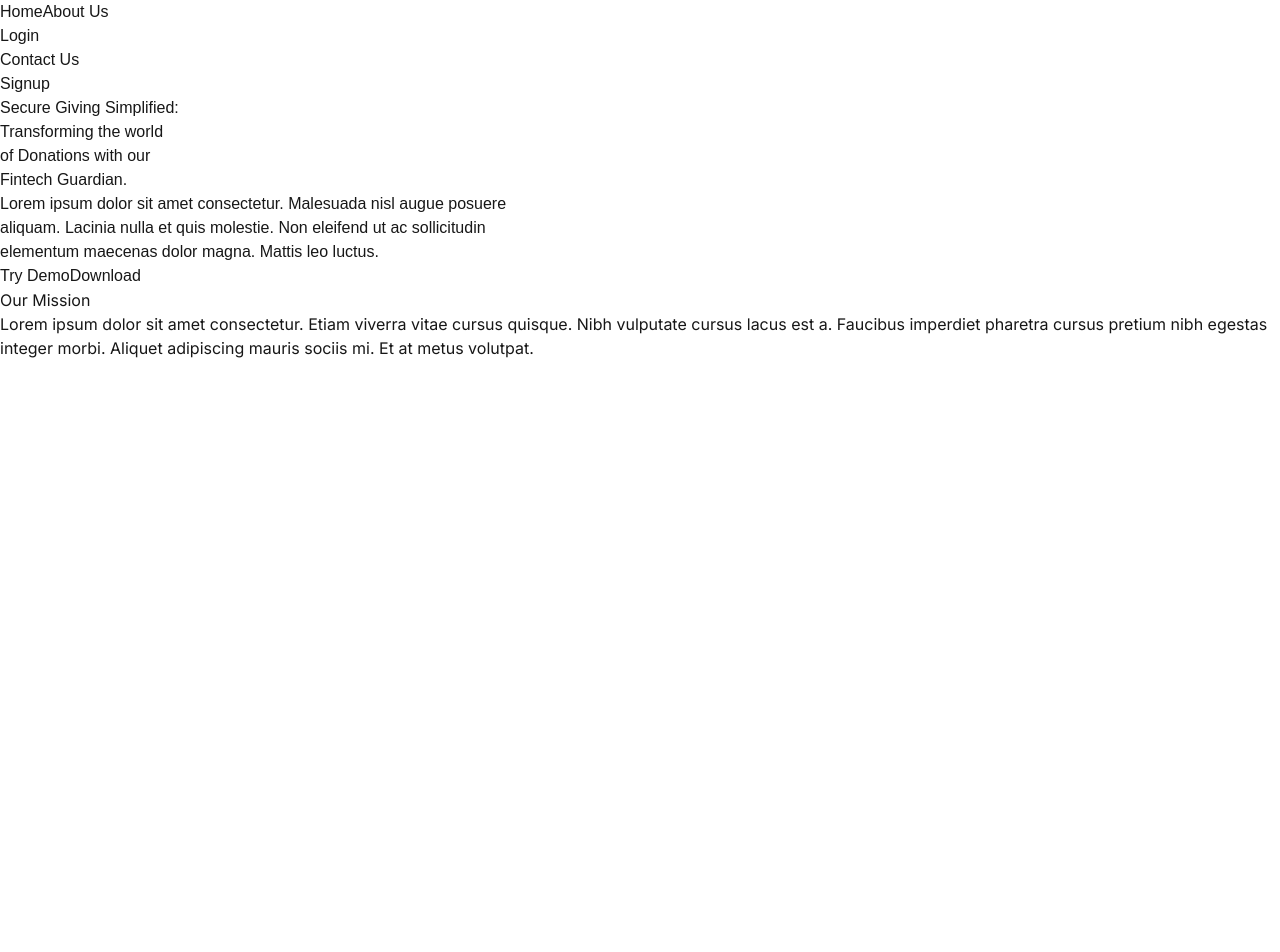
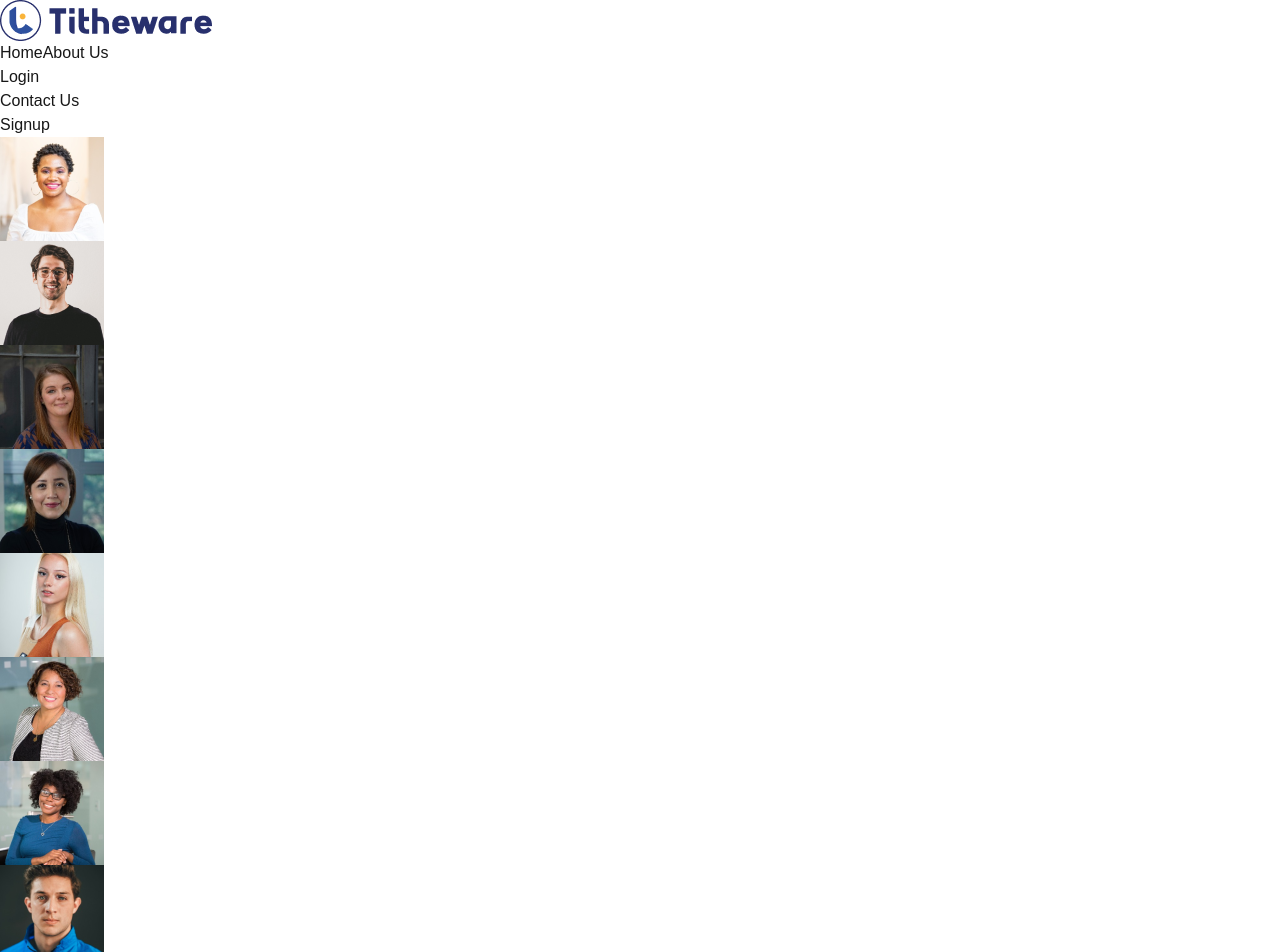
Before and after one commit to Rachkem01/website, a Next.js app: page / in a window 1280 px wide. Shown: the top 952 px of the page. Before the commit the page ends 800 px from the top, so only its background shows below. Built offline with nearby package versions, Linux system fonts and the light colour scheme.

Commit message:
image optimization

```diff
--- a/next.config.mjs
+++ b/next.config.mjs
@@ -4,7 +4,11 @@ const nextConfig = {
   trailingSlash:true,
   skipTrailingSlashRedirect:true,
   distDir:'dist',
+  images:{
+    unoptimized:true
+    },
+  }
 
-};
+;
 
 export default nextConfig;
--- a/src/app/home/page.js
+++ b/src/app/home/page.js
@@ -16,7 +16,7 @@ const Home = () => {
 
     <div>
        <Nav/>
-      {/* <Gallery/> */}
+       <Gallery/>
     <section className=' absolute top-[169px] w-[811px] h-[499px]  left-[48px] flex ' >
     <div>
 
--- a/src/components/Gallery.jsx
+++ b/src/components/Gallery.jsx
@@ -27,27 +27,27 @@ import image19 from '@/public/Rectangle 22.png'
 const Gallery = () => {
   return (
     <div className=' absolute grid grid-cols-5 gap-[8px] w-[552px] h-[440px] left-[701px] top-[169px]  '>
-    <Image className=" w-[104px] h-[104px]" src='@/public/Rectangle 1.png' alt = 'img'/>
-    <Image className=" w-[104px] h-[104px]" src='@/public/Rectangle 4.png' alt = 'img'/>
-    {/* <Image className=" w-[104px] h-[104px]" src={image2} alt = 'img'/>
-    <Image className=" w-[104px] h-[104px]" src={image3} alt = 'img'/>
-    <Image className=" w-[104px] h-[104px]" src={image4} alt = 'img'/>
-    <Image className=" w-[104px] h-[104px]" src={image5} alt = 'img'/>
-    <Image className=" w-[104px] h-[104px]" src={image6} alt = 'img'/>
-    <Image className=" w-[104px] h-[104px]" src={image7} alt = 'img'/>
-    <Image className=" w-[104px] h-[104px]" src={image8} alt = 'img'/>
-    <Image className=" w-[104px] h-[104px]" src={image9} alt = 'img'/>
-    <Image className=" w-[104px] h-[104px]" src={image10} alt = 'img'/>
-    <Image className=" w-[104px] h-[104px]" src={image11} alt = 'img'/>
-    <Image className=" w-[104px] h-[104px]" src={image12} alt = 'img'/>
-    <Image className=" w-[104px] h-[104px]" src={image13} alt = 'img'/>
-    <Image className=" w-[104px] h-[104px]" src={image14} alt = 'img'/>
-    <Image className=" w-[104px] h-[104px]" src={image15} alt = 'img'/>
-    <Image className=" w-[104px] h-[104px]" src={image16} alt = 'img'/>
-    <Image className=" w-[104px] h-[104px]" src={image17} alt = 'img'/>
-    <Image className=" w-[104px] h-[104px]" src={image18} alt = 'img'/>
+    <Image className=" w-[104px] h-[104px]" src={imageI} alt = 'Image'/>
+    <Image className=" w-[104px] h-[104px]" src={image1}alt = 'Image'/>
+    <Image className=" w-[104px] h-[104px]" src={image2} alt = 'Image'/>
+    <Image className=" w-[104px] h-[104px]" src={image3} alt = 'Image'/>
+    <Image className=" w-[104px] h-[104px]" src={image4} alt = 'Image'/>
+    <Image className=" w-[104px] h-[104px]" src={image5} alt = 'Image'/>
+    <Image className=" w-[104px] h-[104px]" src={image6} alt = 'Image'/>
+    <Image className=" w-[104px] h-[104px]" src={image7} alt = 'Image'/>
+    <Image className=" w-[104px] h-[104px]" src={image8} alt = 'Image'/>
+    <Image className=" w-[104px] h-[104px]" src={image9} alt = 'Image'/>
+    <Image className=" w-[104px] h-[104px]" src={image10} alt = 'Image'/>
+    <Image className=" w-[104px] h-[104px]" src={image11} alt = 'Image'/>
+    <Image className=" w-[104px] h-[104px]" src={image12} alt = 'Image'/>
+    <Image className=" w-[104px] h-[104px]" src={image13} alt = 'Image'/>
+    <Image className=" w-[104px] h-[104px]" src={image14} alt = 'Image'/>
+    <Image className=" w-[104px] h-[104px]" src={image15} alt = 'Image'/>
+    <Image className=" w-[104px] h-[104px]" src={image16} alt = 'Image'/>
+    <Image className=" w-[104px] h-[104px]" src={image17} alt = 'Image'/>
+    <Image className=" w-[104px] h-[104px]" src={image18} alt = 'Image'/>
     <Image className=" w-[104px] h-[104px]" src={image19} alt = 'img'/>
-   */}
+
     </div>
   )
 }
--- a/src/components/Nav.jsx
+++ b/src/components/Nav.jsx
@@ -13,7 +13,7 @@ const Nav = () => {
 
   return (
     <div className={[`${inter.className}`, " w-[1392px] h-[105px] ml-[48px] flex gap-[492px] pb-[32px] pt-[32px]"]} >
-{/* <Image src='@/public/Layer 29.png' alt="icon" className="w-[212px]        h-[41px]"/> */}
+<Image src={Icon} alt="icon" className="w-[212px]        h-[41px]"/>
 <ul className="flex gap-[46px] w-[641px] h-[40px] font-[Inter] font-[400]">
   <Link href= '/home' className="w-[46px] h-[32px] text-[#043AFB] font-[600]" >Home</Link>
   <Link href='/about' className="w-[71px] h-[32px]">About Us</Link>
```
Also changed, not shown: src/app/about/page.js (+5 -5 lines), src/app/contact/page.js (+5 -2 lines), src/app/home1/page.js (+4 -3 lines), 350 other files (tests, documents, lock files or other folders).
